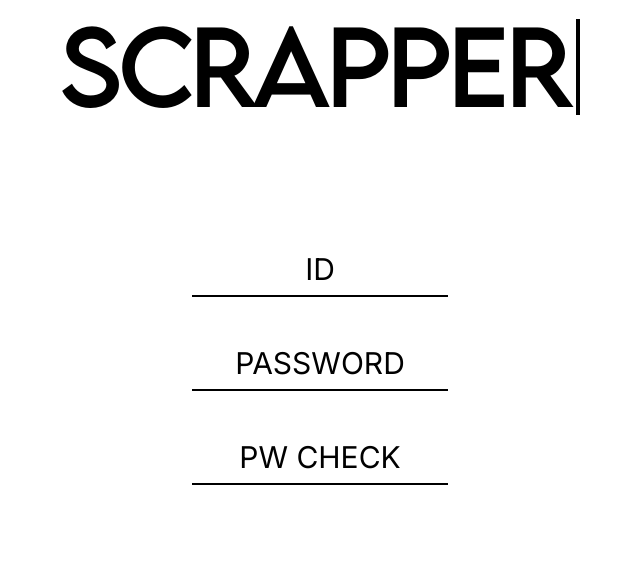
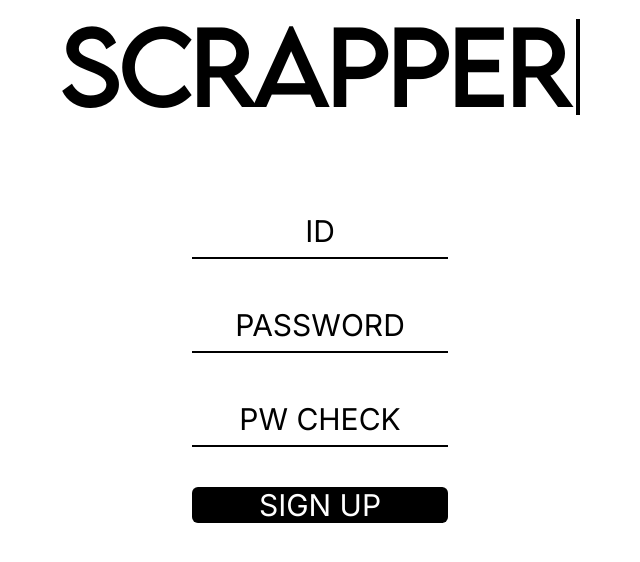
Before and after one commit to sjhong98/scrapper, a Next.js app: page /signup in a window 1280 px wide. Shown: the top 562 px of the page, without its empty margins (320-960 px from the left). Built offline with nearby package versions, Linux system fonts and the light colour scheme.

Commit message:
feat: signup 버튼 구현

```diff
--- a/app/signup/page.tsx
+++ b/app/signup/page.tsx
@@ -37,8 +37,6 @@ export default function Signup() {
 
     const handleSignup = (e:any) => {
         e.preventDefault();
-        if(e.key === 'Enter') {
-            console.log("엔터 입력");
         if(!id || !pw || !pwCheck)
             setMsg("모두 입력해주세요")
         else if(pw !== pwCheck)
@@ -62,7 +60,6 @@ export default function Signup() {
             });
         }
     }
-    }
 
     return (
         <div className="w-screen h-screen bg-white flex flex-col">
@@ -76,6 +73,7 @@ export default function Signup() {
                 <input value={id} onChange={(e) => setId(e.target.value)} onKeyDown={(e) => {if(e.key === 'Enter') handleSignup(e)}} placeholder="ID" type='text' className="w-1/5 focus:outline-none text-center text-3xl border-b-2 border-black pb-2 placeholder-black" />
                 <input value={pw} onChange={(e) => setPw(e.target.value)} onKeyDown={(e) => {if(e.key === 'Enter') handleSignup(e)}} placeholder="PASSWORD" type='password' className="w-1/5 focus:outline-none text-center text-3xl border-b-2 border-black pb-2 placeholder-black mt-12" />
                 <input value={pwCheck} onChange={(e) => setPwCheck(e.target.value)} onKeyDown={(e) => {if(e.key === 'Enter') handleSignup(e)}} placeholder="PW CHECK" type='password' className="w-1/5 focus:outline-none text-center text-3xl border-b-2 border-black pb-2 placeholder-black mt-12" />
+                <button onClick={(e) => {handleSignup(e)}} className="sm:w-1/5 w-3/5 rounded-md bg-black text-white text-3xl mt-10">SIGN UP</button>
                 <p className="text-xl mt-12">{msg}</p>
             </div>
         </div>
```
Lines whose indentation alone changed are shown as unchanged.
